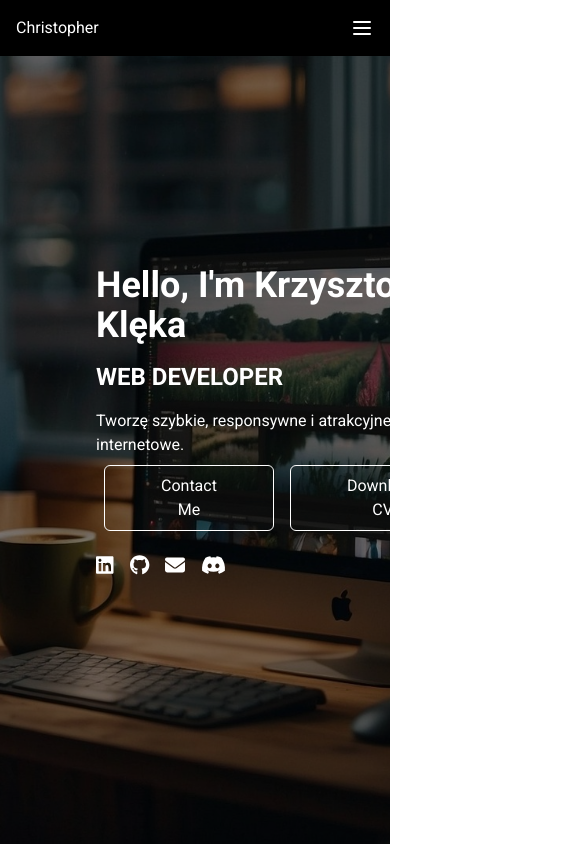
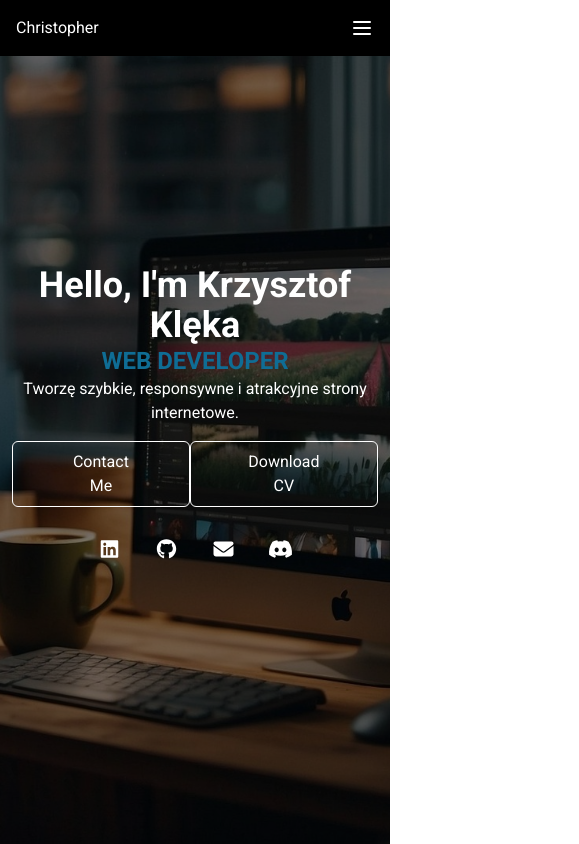
Before and after one commit to Kry765/portfolio, a React (Vite) app: page / in a window 390 px wide. Shown: the top 844 px of the page, 579 px wide, since content can reach past the window. Built offline with nearby package versions, Linux system fonts and the light colour scheme.

Commit message:
configure mobile view in the header component

```diff
--- a/package.json
+++ b/package.json
@@ -17,7 +17,8 @@
     "@tailwindcss/vite": "^4.1.6",
     "lucide-react": "^0.511.0",
     "react": "^19.1.0",
-    "react-dom": "^19.1.0"
+    "react-dom": "^19.1.0",
+    "react-router-dom": "^7.6.1"
   },
   "devDependencies": {
     "@eslint/js": "^9.25.0",
--- a/src/components/Header/HeaderButton.tsx
+++ b/src/components/Header/HeaderButton.tsx
@@ -7,10 +7,10 @@ type Props = {
 
 export default function HeaderButton({ headerButtonData, className }: Props) {
   return (
-    <div className="flex my-2">
+    <div className="flex sm:flex-wrap md:flex-row sm:flex-col">
       {headerButtonData.map((data, index) => (
-        <div key={index} className={className}>
-          <button>{data.buttonLabel}</button>
+        <div key={index} className={`${className} my-4`}>
+          <button className="py-2 cursor-pointer">{data.buttonLabel}</button>
         </div>
       ))}
     </div>
--- /dev/null
+++ b/src/components/Header/HeaderDescription.tsx
@@ -0,0 +1,25 @@
+import type { HeaderDescriptionData } from "../../types/Header.ts";
+
+type Props = {
+  headerDescriptionData: HeaderDescriptionData;
+  className: string;
+};
+
+export default function headerDescription({
+  headerDescriptionData,
+  className,
+}: Props) {
+  return (
+    <div>
+      <h1 className={`${className} text-4xl font-bold`}>
+        {headerDescriptionData.title}
+      </h1>
+      <p
+        className={`${className} text-2xl z-4 text-[#0F6D95] font-bold uppercase`}
+      >
+        {headerDescriptionData.specialization}
+      </p>
+      <p className={`${className} z-4`}>{headerDescriptionData.description}</p>
+    </div>
+  );
+}
--- a/src/components/Header/HeaderIconSocial.tsx
+++ b/src/components/Header/HeaderIconSocial.tsx
@@ -1,34 +1,38 @@
-import type { IconLink } from "../../types/Header";
-import { FontAwesomeIcon } from "@fortawesome/react-fontawesome";
-import {
-  faLinkedin,
-  faGithub,
-  faDiscord,
-} from "@fortawesome/free-brands-svg-icons";
-import { faEnvelope } from "@fortawesome/free-solid-svg-icons";
+import IconWrapper, { iconMap } from "../../hook/iconWrapper";
 
-const iconMap = {
-  faLinkedin,
-  faGithub,
-  faEnvelope,
-  faDiscord,
+type SocialIconLinkItem = {
+  key: string;
+  icon: string;
+  link: string;
 };
 
 type Props = {
   className: string;
-  socialIconLink: IconLink[];
+  hoverClassname: string;
+  socialIconLink: SocialIconLinkItem[];
 };
 
-export default function HeaderIconSocial({ className, socialIconLink }: Props) {
+export default function HeaderIconSocial({
+  className,
+  socialIconLink,
+  hoverClassname,
+}: Props) {
   return (
-    <div>
-      {socialIconLink.map((data, index) => (
-        <FontAwesomeIcon
-          key={index}
-          className={className}
-          icon={iconMap[data.icon as keyof typeof iconMap]}
-        />
-      ))}
+    <div className={className}>
+      {socialIconLink.map((data) => {
+        const iconName = data.icon as keyof typeof iconMap;
+
+        return (
+          <a
+            href={data.link}
+            className={hoverClassname}
+            key={data.key}
+            rel="noopener noreferrer"
+          >
+            <IconWrapper name={iconName} size="1x" />
+          </a>
+        );
+      })}
     </div>
   );
 }
--- a/src/components/Header/Headers.tsx
+++ b/src/components/Header/Headers.tsx
@@ -2,33 +2,31 @@ import headerData from "../../data/headerData.json";
 import type { HeaderEntry } from "../../types/Header.ts";
 import HeaderButton from "./HeaderButton.tsx";
 import HeaderIconSocial from "./HeaderIconSocial.tsx";
+import HeaderDescription from "./HeaderDescription.tsx";
 
 const typeData = headerData as HeaderEntry;
+const description = typeData.headerDescriptionData[0];
 
 export default function Headers() {
+  const letterSpacer = "md:py-2 md:mr-4";
+
   return (
-    <header
-      className="bg-[url(../assets/wallpaper/wallpaper_lg.jpg)] bg-cover bg-center
- bg-no-repeat flex flex-row items-center justify-center
- text-white w-full h-[100vh]"
-    >
+    <header className="bg-[url(../assets/wallpaper/wallpaper_lg.jpg)] bg-cover bg-center bg-no-repeat flex flex-row items-center justify-center text-white w-full h-[100vh]">
       <section className="relative flex justify-center items-start h-[100vh] w-full flex-col ">
         <div className="absolute bg-black opacity-50 w-full h-[100vh]"></div>
-        <div className="z-4 p-24">
-          <h1 className="my-4 text-4xl font-bold">
-            {typeData.headerDescriptionData[0].title}
-          </h1>
-          <p className="my-4 text-2xl z-4 font-bold uppercase">
-            {typeData.headerDescriptionData[0].specialization}
-          </p>
-          <p className="z-4">{typeData.headerDescriptionData[0].description}</p>
+        <div className="text-center md:text-left z-4 p-3 md:p-24">
+          <HeaderDescription
+            headerDescriptionData={description}
+            className={letterSpacer}
+          />
 
           <HeaderButton
-            className="rounded-md z-4 border hover bg-none radius-[12px] mx-2 py-2 px-14 cursor-pointer"
+            className={`${letterSpacer} rounded-md z-4 border hover bg-none radius-[12px] px-14`}
             headerButtonData={typeData.headerButtonData}
           />
           <HeaderIconSocial
-            className="py-4 mr-4 text-xl"
+            className={`${letterSpacer} text-xl`}
+            hoverClassname="hover:text-[#0F6D95] transition-colors duration-300"
             socialIconLink={typeData.headerIconSocialLink}
           />
         </div>
--- a/src/data/headerData.json
+++ b/src/data/headerData.json
@@ -22,23 +22,23 @@
   "headerIconSocialLink":[
     {
       "key": "linkedin",
-      "icon": "faLinkedin",
-      "link": ""
+      "icon": "linkedin",
+      "link": "https://www.linkedin.com/in/krzysztof-kl%C4%99ka/"
     },
     {
       "key": "github",
-      "icon": "faGithub",
-      "link": ""
+      "icon": "github",
+      "link": "https://github.com/Kry765"
     },
         {
       "key": "mail",
-      "icon": "faEnvelope",
-      "link": ""
+      "icon": "envelope",
+      "link": "mailto:krzysztofkleka91@gmail.com"
     },
     {
       "key": "discord",
-      "icon": "faDiscord",
-      "link": ""
+      "icon": "discord",
+      "link": "https://discord.com/users/Kry765#5652"
     }
   ]
 }
--- a/src/hook/iconWrapper.tsx
+++ b/src/hook/iconWrapper.tsx
@@ -9,7 +9,10 @@ import {
   faNode,
   faGithub,
   faNpm,
+  faLinkedin,
 } from "@fortawesome/free-brands-svg-icons";
+import { faDiscord } from "@fortawesome/free-brands-svg-icons";
+import { faEnvelope } from "@fortawesome/free-solid-svg-icons";
 
 export const iconMap = {
   html5: faHtml5,
@@ -21,6 +24,9 @@ export const iconMap = {
   node: faNode,
   github: faGithub,
   npm: faNpm,
+  linkedin: faLinkedin,
+  envelope: faEnvelope,
+  discord: faDiscord,
 };
 
 type IconWrapperProps = {
--- a/tailwind.config.js
+++ b/tailwind.config.js
@@ -2,9 +2,9 @@ module.exports = {
   theme: {
     extend: {
       colors: {
-        'blue-gradient-start': '#4481eb',
-        'blue-gradient-end': '#04befe',
-        'black-rgba': 'rgba(0, 0, 0, 0.5)',
+        'blue-contrast': {
+          100: '#0F6D95',
+        }
       },
     },
   },
```
Also changed, not shown: 1 other file (tests, documents, lock files or other folders).
